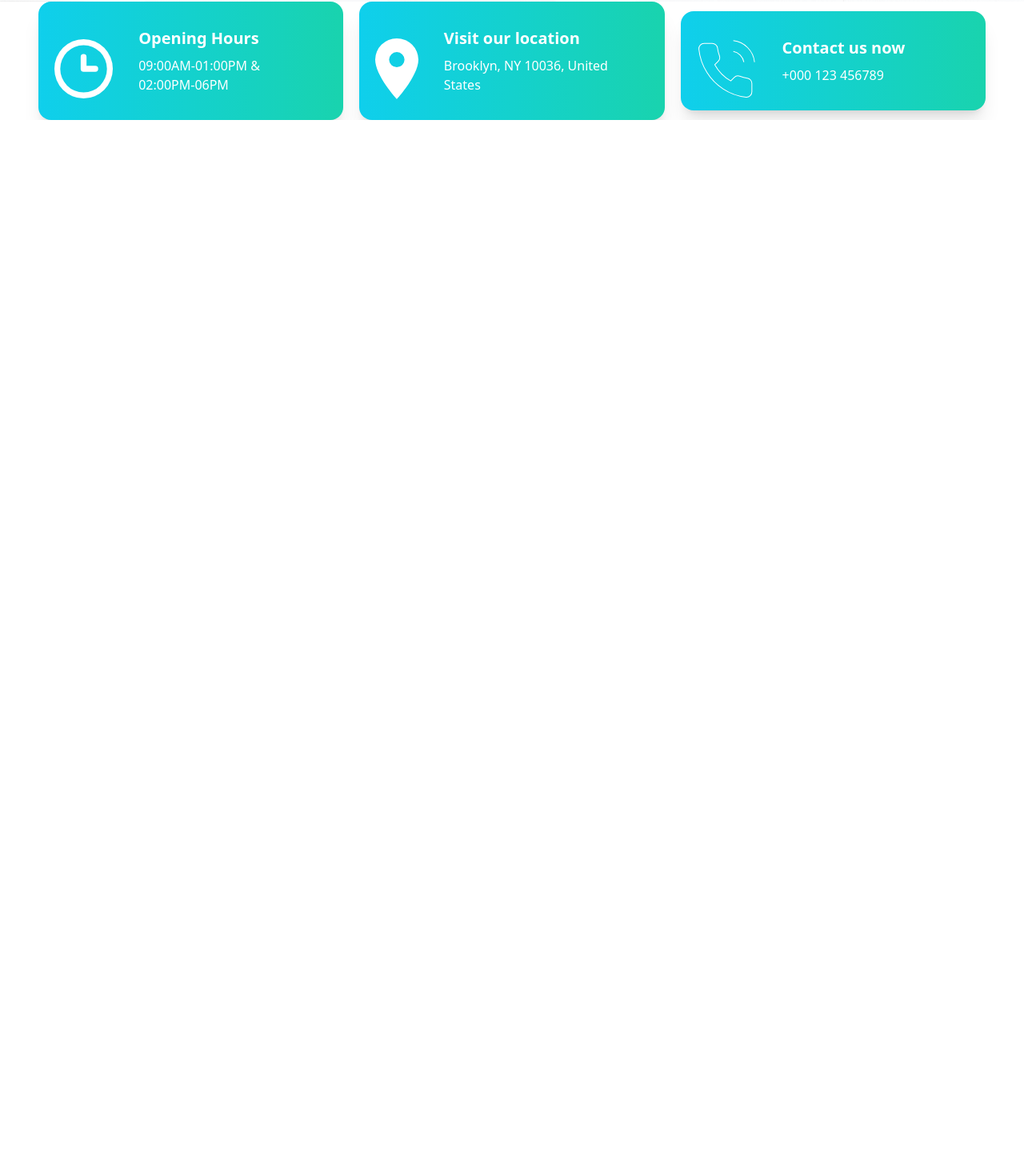
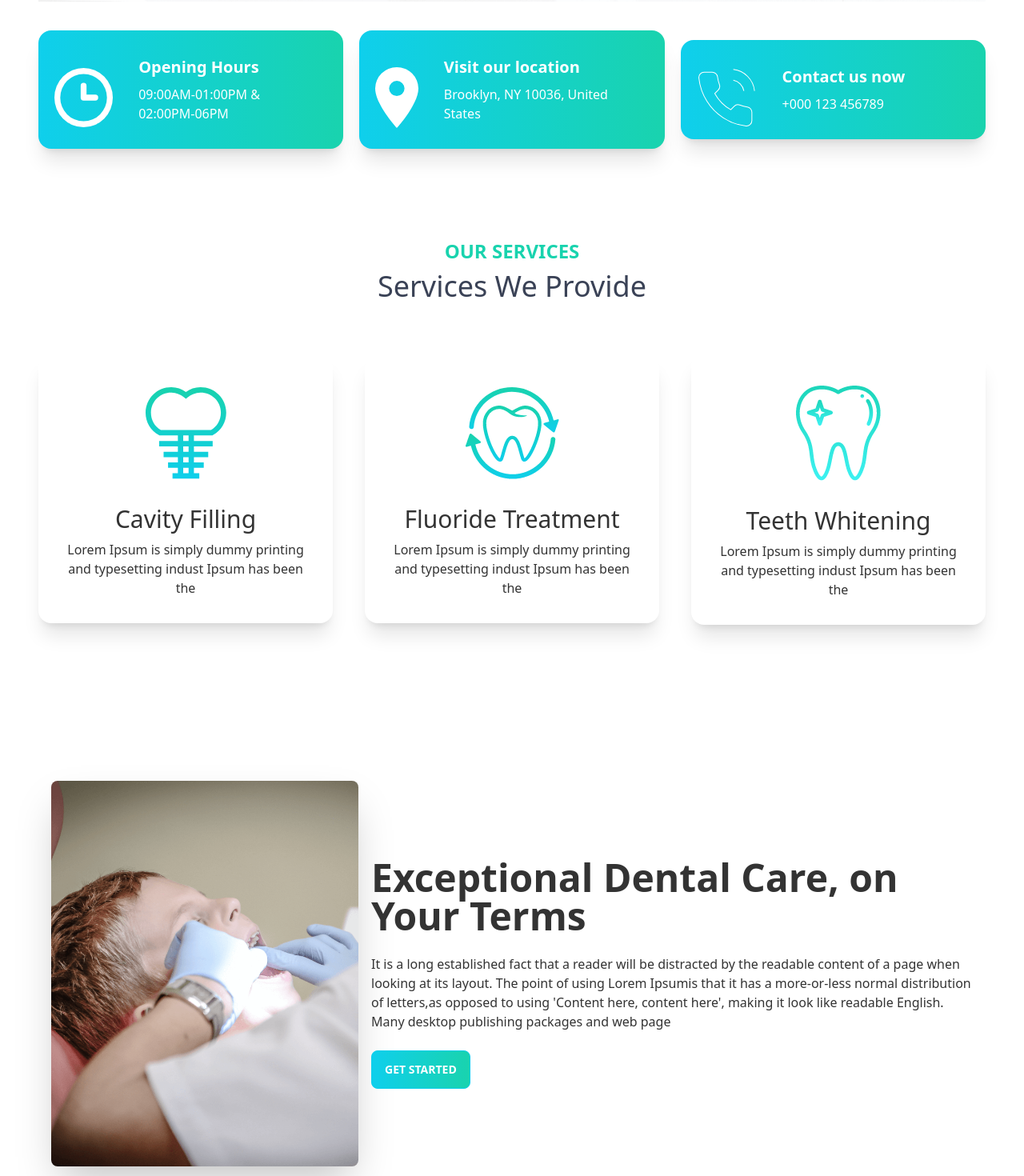
Before and after one commit to NMRayhan/Doctors-portal, a React (Create React App) app: page / in a window 1280 px wide. Shown: the part 862-2332 px from the top of the page at 80% size. Before the commit the page ends 1012 px from the top, so only its background shows below. Built offline with nearby package versions, Linux system fonts and the light colour scheme.

Commit message:
Service section

```diff
--- a/src/App.js
+++ b/src/App.js
@@ -1,11 +1,11 @@
 import { Route, Routes } from "react-router-dom";
 import "./App.css";
-import About from "./component/Common/About/About";
 import Appointment from "./component/Appointment/Appointment";
-import ContactUs from "./component/Common/ContactUs/ContactUs";
-import Review from "./component/Common/Review/Review";
 import Header from "./component/Common/Header/Header";
 import Home from "./component/Home/Home";
+import About from "./component/About/About";
+import ContactUs from "./component/ContactUs/ContactUs";
+import Review from "./component/Review/Review";
 
 function App() {
   return (
--- a/src/component/Common/Banner/Banner.js
+++ b/src/component/Common/Banner/Banner.js
@@ -4,7 +4,7 @@ import bg from "../../../assets/images/bg.png";
 
 const Banner = () => {
   return (
-    <div className="hero min-h-screen px-12 bg-no-repeat bg-center" style={{backgroundImage:`url(${bg})`}}>
+    <div className="hero min-h-screen bg-no-repeat bg-center mb-9" style={{backgroundImage:`url(${bg})`}}>
       <div className="hero-content flex-col lg:flex-row-reverse">
         <img src={Chair} className="max-w-sm rounded-lg shadow-2xl" alt="" />
         <div>
--- a/src/component/Common/Info/Info.js
+++ b/src/component/Common/Info/Info.js
@@ -29,7 +29,7 @@ const Info = () => {
     },
   ];
   return (
-    <div className="grid grid-cols-1 sm:grid-cols-2 lg:grid-cols-3 gap-5 items-center justify-evenly sm:justify-center px-12">
+    <div className="grid grid-cols-1 sm:grid-cols-2 lg:grid-cols-3 gap-5 items-center justify-evenly sm:justify-center mb-9">
       {information.map((info) => (
         <InfoCard key={info.id} details={info} />
       ))}
--- a/src/component/Common/InfoCard/InfoCard.js
+++ b/src/component/Common/InfoCard/InfoCard.js
@@ -1,8 +1,7 @@
 import React from "react";
 
 const InfoCard = (props) => {
-    const {infoTitle, infoDetails, icon, bgClass} = props.details
-    console.log(props.details);
+    const {infoTitle, infoDetails, icon} = props.details
   return (
     <div className="card lg:card-side bg-base-100 shadow-xl bg-gradient-to-r from-primary to-secondary">
       <figure className="pl-5 mt-5">
--- /dev/null
+++ b/src/component/Common/Service/Service.js
@@ -0,0 +1,50 @@
+import React from "react";
+import cavity from "../../../assets/images/cavity.png";
+import fluoride from "../../../assets/images/fluoride.png";
+import whitening from "../../../assets/images/whitening.png";
+import ServiceBanner from "../ServiceBanner/ServiceBanner";
+import ServiceInfo from "../ServiceInfo/ServiceInfo";
+
+const Service = () => {
+  const ServicesInformation = [
+    {
+      id: 1,
+      infoTitle: "Cavity Filling",
+      infoDetails:
+        "Lorem Ipsum is simply dummy printing and typesetting indust Ipsum has been the",
+      icon: cavity,
+    },
+    {
+      id: 2,
+      infoTitle: "Fluoride Treatment",
+      infoDetails:
+        "Lorem Ipsum is simply dummy printing and typesetting indust Ipsum has been the",
+      icon: fluoride,
+    },
+    {
+      id: 3,
+      infoTitle: "Teeth Whitening",
+      infoDetails:
+        "Lorem Ipsum is simply dummy printing and typesetting indust Ipsum has been the",
+      icon: whitening,
+    },
+  ];
+  return (
+    <section className="my-28">
+      <h3 className="text-center text-secondary uppercase font-semibold text-2xl">
+        OUR SERVICES
+      </h3>
+      <h3 className="text-center text-accent font-light text-4xl mt-2 mb-16">
+        Services We Provide
+      </h3>
+      <div className="grid sm:grid-cols-1 md:grid-cols-2 lg:grid-cols-3 gap-10 mb-9 items-center justify-evenly sm:justify-center">
+        {ServicesInformation.map((info) => (
+          <ServiceInfo key={info.id} details={info} />
+        ))}
+      </div>
+      <ServiceBanner/>
+    </section>
+  );
+};
+
+export default Service;
--- /dev/null
+++ b/src/component/Common/ServiceBanner/ServiceBanner.js
@@ -0,0 +1,27 @@
+import React from "react";
+import treatment from "../../../assets/images/treatment.png";
+
+const ServiceBanner = () => {
+  return (
+    <div class="hero min-h-screen">
+      <div class="hero-content flex-col lg:flex-row">
+        <img
+          src={treatment}
+          class="max-w-sm rounded-lg shadow-2xl"
+          alt=""
+        />
+        <div>
+          <h1 class="text-5xl font-bold">Exceptional Dental Care, on Your Terms</h1>
+          <p class="py-6">
+          It is a long established fact that a reader will be distracted by the readable content of a page when looking at its layout. The point of using Lorem Ipsumis that it has a more-or-less normal distribution of letters,as opposed to using 'Content here, content here', making it look like readable English. Many desktop publishing packages and web page
+          </p>
+          <button className="btn btn-primary uppercase text-white font-bold bg-gradient-to-r from-primary to-secondary">
+            Get Started
+          </button>
+        </div>
+      </div>
+    </div>
+  );
+};
+
+export default ServiceBanner;
--- /dev/null
+++ b/src/component/Common/ServiceInfo/ServiceInfo.js
@@ -0,0 +1,18 @@
+import React from "react";
+
+const ServiceInfo = (props) => {
+  const { infoTitle, infoDetails, icon } = props.details;
+  return (
+    <div class="card lg:max-w-lg bg-base-100 shadow-xl">
+      <figure class="px-10 pt-10">
+        <img src={icon} alt="Shoes" class="rounded-xl" />
+      </figure>
+      <div class="card-body items-center text-center">
+        <h2 className="text-3xl">{infoTitle}</h2>
+        <p>{infoDetails}</p>
+      </div>
+    </div>
+  );
+};
+
+export default ServiceInfo;
--- a/src/component/Home/Home.js
+++ b/src/component/Home/Home.js
@@ -1,12 +1,14 @@
 import React from "react";
 import Banner from "../Common/Banner/Banner";
 import Info from "../Common/Info/Info";
+import Service from "../Common/Service/Service";
 
 const Home = () => {
   return (
-    <div>
+    <div className="px-12">
       <Banner />
       <Info/>
+      <Service/>
     </div>
   );
 };
```
